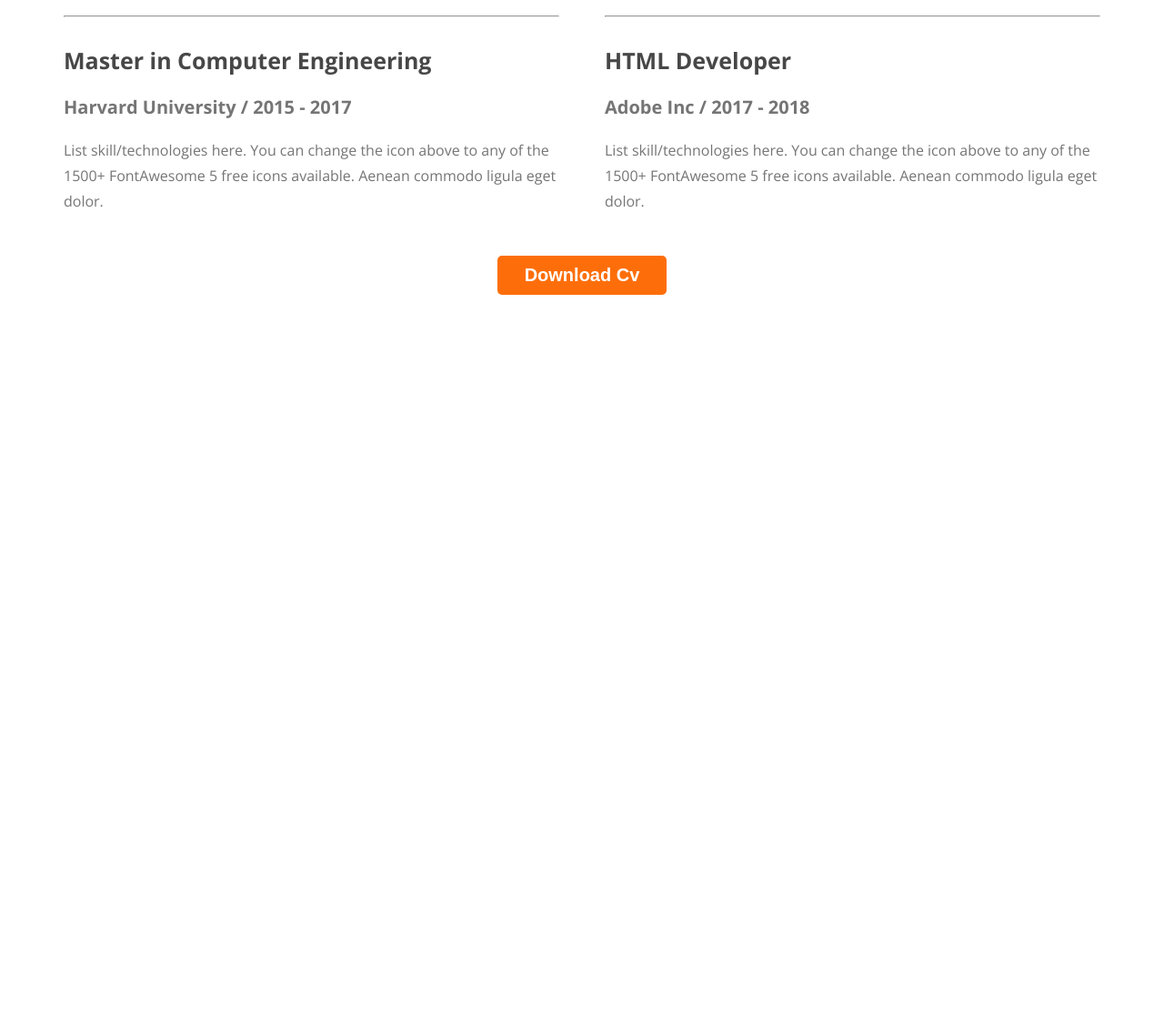
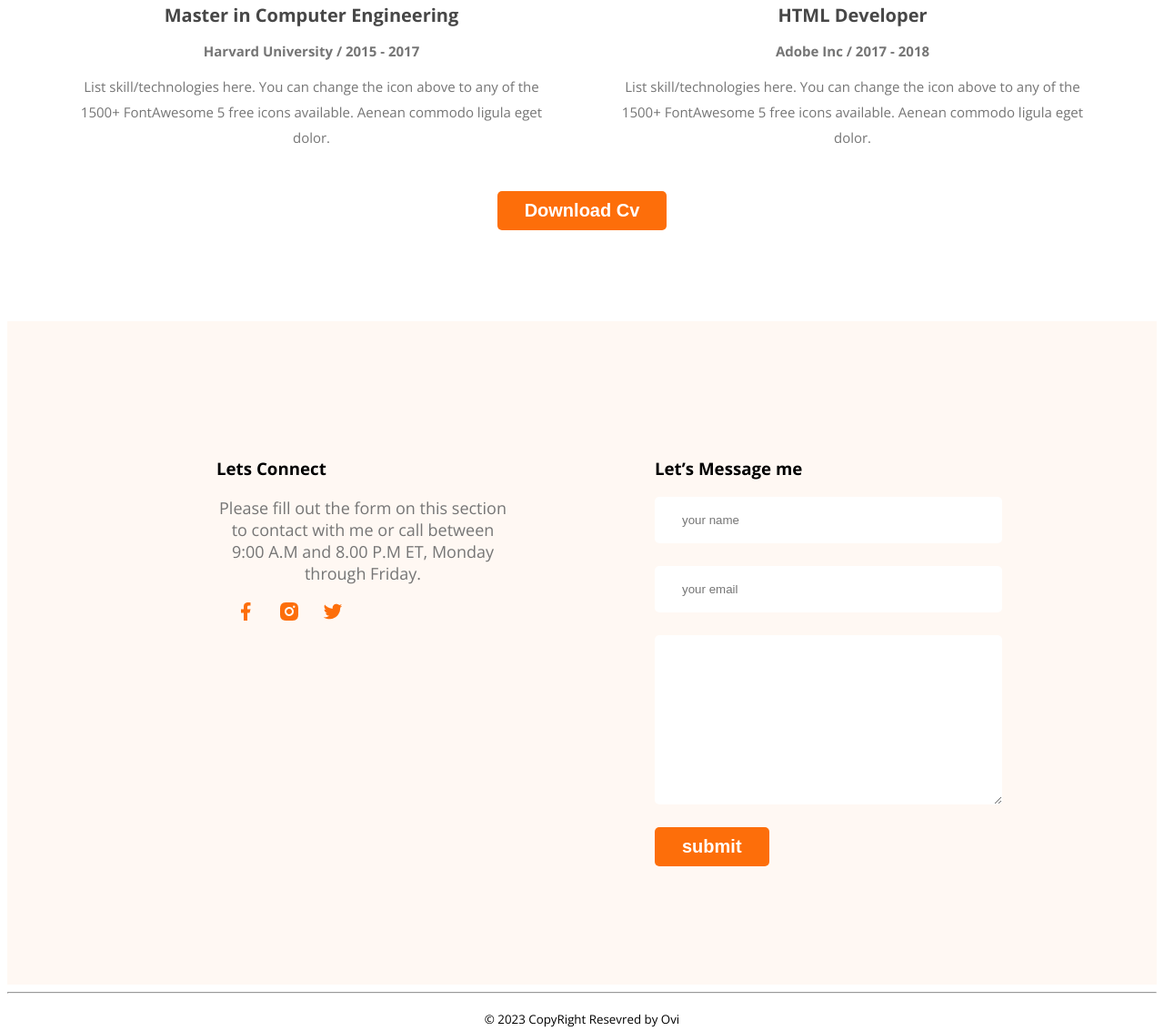
Before and after one commit to ashikurbd71/developer-protfolio, a plain HTML site: page index.html in a window 1280 px wide. Shown: the part 2755-3888 px from the top of the page at 91% size. Before the commit the page ends 3087 px from the top, so only its background shows below. Drawn offline with nearby package versions, Linux system fonts and the light colour scheme.

Commit message:
website done

```diff
--- a/index.html
+++ b/index.html
@@ -112,7 +112,7 @@
             <p class="skill-discription">List skill/technologies here. You can change the icon above to any of the 1500+ FontAwesome 5 free icons available. Aenean commodo ligula eget dolor.</p>
            </div>
            <div class="skill">
-            <img src="icons/mongo.png" alt="">
+            <img class="skill-logo" src="icons/mongo.png" alt="">
             <h3 class="skill-title">MongoDB</h3>
             <p class="skill-discription">List skill/technologies here. You can change the icon above to any of the 1500+ FontAwesome 5 free icons available. Aenean commodo ligula eget dolor.</p>
            </div>
@@ -202,9 +202,36 @@
      </main>
 
       <footer>
+   <div class="footer-colume">
+
+        <h3 class="section title">Lets Connect</h3>
+        <p class="section-discription">Please fill out the form on this section to contact with me or call between 9:00 A.M and 8.00 P.M ET, Monday through Friday.</p>
+         <div class="social-likns">
+       <a href=""><img src="icons/facebook.png" alt=""></a>
+       <a href=""><img src="icons/insta.png" alt=""></a>
+       <a href=""><img src="icons/twitter.png" alt=""></a>
+         </div>
+   </div>
+
+   <div class="footer-colume">
+<h3 class="section title">Let’s Message me</h3>
+<div class="contact-form">
+  <form action="
+  ">
+<input type="text" name="" id="" placeholder="your name">
+<input type="email" name="" id="" placeholder="your email">
+<textarea name="" id="" cols="30" rows="10"></textarea>
+<input class="btn-common" type="submit" value="submit">
+ </form>
+</div>
+   </div>
+
 
       </footer>
-
+      <hr style="color: black;">
+      <p class="copy">
+        <small>&copy 2023 CopyRight Resevred by Ovi </small>
+      </p>
 
 </body>
 </html>
--- a/style/style.css
+++ b/style/style.css
@@ -226,6 +226,7 @@ margin-bottom: 5px;
   margin-bottom: 130px;
  }
 
+
  .skill{
   border-radius: 5px;
   background: #ffffff77;
@@ -233,7 +234,9 @@ margin-bottom: 5px;
   padding: 30px;
  }
 
+
  .skill-title{
+
   color:  #181818;
 font-size: 20px;
 font-weight: 700;
@@ -253,6 +256,7 @@ line-height: 28px;
   color:  #474747;
 font-weight: 700;
 font-size: 30px;
+text-align: center;
 
  }
 
@@ -264,17 +268,8 @@ font-size: 30px;
  }
 
  .resume-item-title{
-
+text-align: center;
 color: #474747;
-
-font-size: 25px;
-
-font-weight: 700;
-
- }
-
- .resume-item-ins{
-  color:   #757575;
 
 font-size: 20px;
 
@@ -282,9 +277,20 @@ font-weight: 700;
 
  }
 
+ .resume-item-ins{
+  text-align: center;
+  color:   #757575;
+
+font-size: 15px;
+
+font-weight: 700;
+
+ }
+
  .resume-discription{
+  text-align: center;
   color:  #757575;
-  font-size: 16px;
+  font-size: 15px;
   font-weight: 400;
   line-height: 28px;}
 
@@ -296,3 +302,39 @@ font-weight: 700;
     text-align: center;
     margin-top: 30px;
    }
+
+   /*footer*/
+
+   footer{
+    margin-top: 100px;
+    display: flex;
+    gap: 160px;
+    background-color: #FFF8F3;
+    padding: 130px 230px;
+   }
+
+   .footer-colume{
+    width: 50%;
+   }
+
+   .contact-form input[type="text"],[type="email"],
+   textarea{
+    display: block;
+    margin-bottom: 25px;
+    padding: 18px 30px ;
+    color: #757575;
+    border-radius: 5px ;
+    background: #fff;
+    border: 0;
+    width: 100%;
+   }
+
+
+   .social-likns a{
+    padding-left: 20px;
+    margin-top: 40px;
+   }
+
+   .copy{
+    text-align: center;
+   }
```
